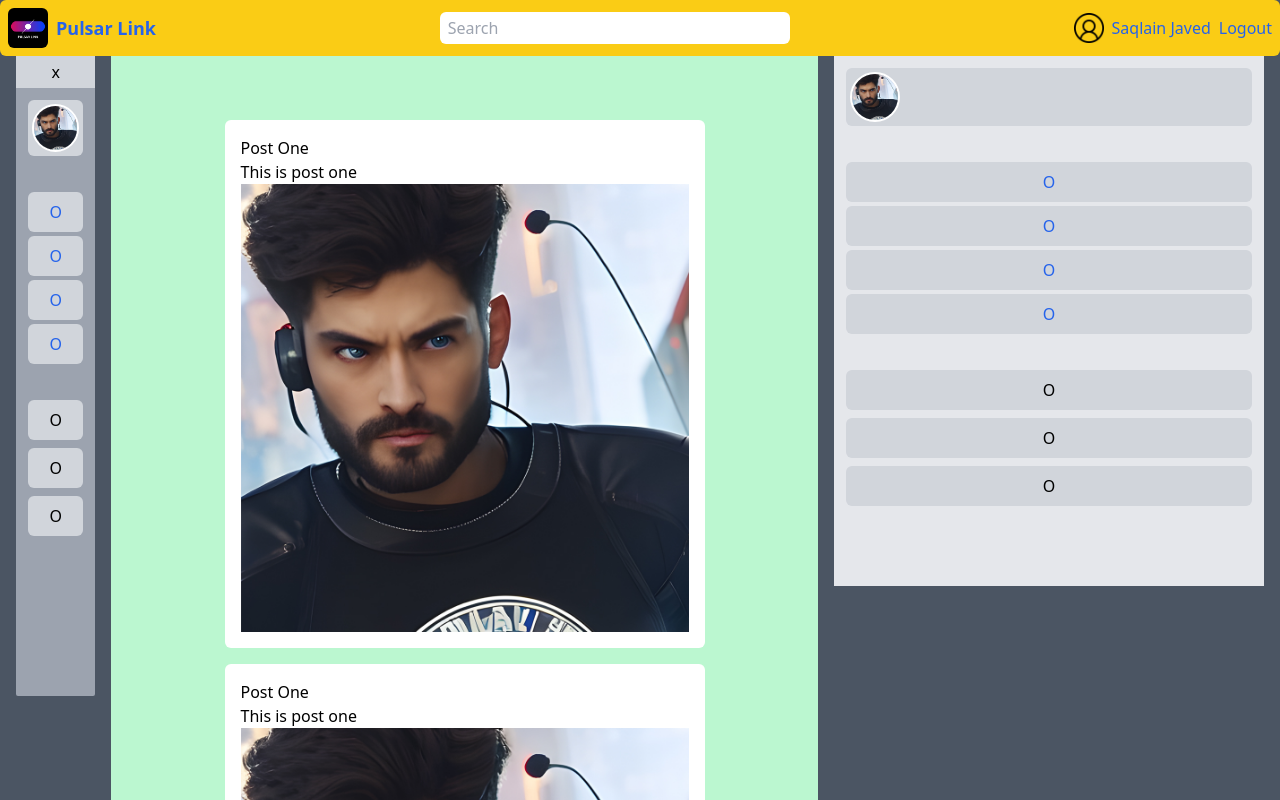
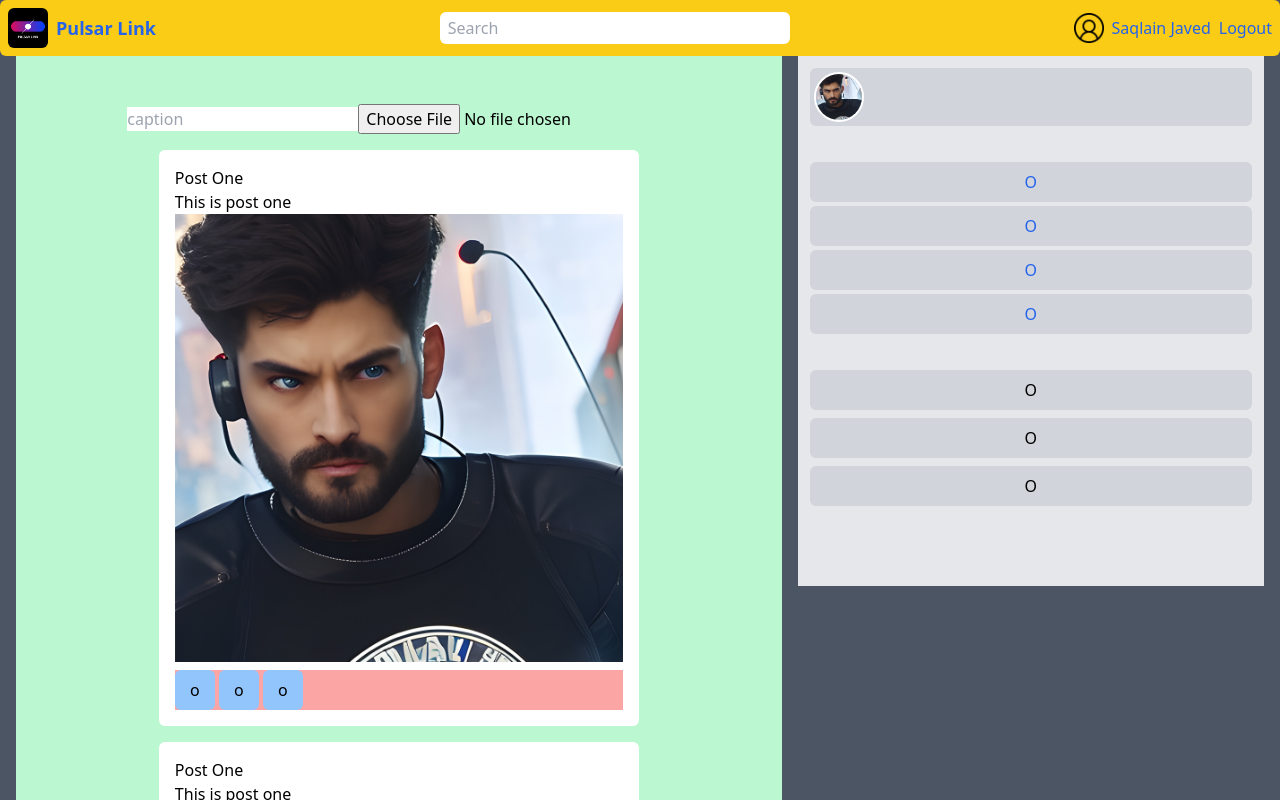
Before and after one commit to saqlain-hub/pulsar-link-clone, a React (Vite) app: page / in a window 1280 px wide. Shown: the top 800 px of the page. Built offline with nearby package versions, Linux system fonts and the light colour scheme; the HTML template or start-up script is replaced by a standard one.

Commit message:
client side rendering working on UI social app

```diff
--- a/src/components/Card.jsx
+++ b/src/components/Card.jsx
@@ -8,6 +8,17 @@ const Card = ({ post }) => {
       <div>
         <img className="" src={post.img} alt="" />
       </div>
+      <div className="flex items-center gap-1 bg-red-300 mt-2">
+        <div className="rounded-md bg-blue-300 h-10 w-10 flex items-center justify-center hover:bg-red-500 cursor-pointer">
+          o
+        </div>
+        <div className="rounded-md bg-blue-300 h-10 w-10 flex items-center justify-center hover:bg-red-500 cursor-pointer">
+          o
+        </div>
+        <div className="rounded-md bg-blue-300 h-10 w-10 flex items-center justify-center hover:bg-red-500 cursor-pointer">
+          o
+        </div>
+      </div>
     </div>
   );
 };
--- a/src/components/ProfileComp.jsx
+++ b/src/components/ProfileComp.jsx
@@ -12,7 +12,7 @@ const ProfileComp = ({ open, setOpen }) => {
           src={userProfile}
           alt=""
         />
-        <h3 className={`${!open && "scale-0"} duration-300 origin-right`}>
+        <h3 className={`${!open && "scale-0"} duration-300 origin-left`}>
           Saqlain Javed
         </h3>
       </div>
--- a/src/components/Sidebar1.jsx
+++ b/src/components/Sidebar1.jsx
@@ -5,7 +5,7 @@ import Interactions from "../components/Interactions";
 const Sidebar1 = ({ open, setOpen }) => {
   return (
     <main
-      className={`w-full p-3  duration-300 origin-left overflow-y-auto overflow-x-hidden`}
+      className={`w-full p-3 duration-300 origin-left overflow-y-auto overflow-x-hidden`}
     >
       <section className="mb-9">
         <ProfileComp open={open} setOpen={setOpen} />
--- a/src/pages/Homepage.jsx
+++ b/src/pages/Homepage.jsx
@@ -3,7 +3,7 @@ import Post from "./Post";
 import UploadPost from "./UploadPost";
 const Homepage = () => {
   return (
-    <main className="relative flex flex-col items-center">
+    <main className="relative flex flex-col items-center min-h-screen">
       <UploadPost />
       <Post />
     </main>
--- a/src/pages/Layout.jsx
+++ b/src/pages/Layout.jsx
@@ -5,33 +5,15 @@ import { useState } from "react";
 const Layout = () => {
   const [open, setOpen] = useState(false);
   return (
-    <div className="container mx-auto">
-      <main className="flex gap-4 px-4">
-        <section
-          className={`rounded-b-sm
-            bg-gray-400 hidden
-            ${!open && "w-[7rem]"}
-            duration-300 origin-left
-            max-h-[80vh]
-            overflow-hidden lg:flex flex-col
-            items-center sticky top-14 w-[30rem]`}
-        >
-          <div
-            onClick={() => setOpen(!open)}
-            className="cursor-pointer w-full text-center py-1 bg-gray-300"
-          >
-            <p>x</p>
-          </div>
-
-          <Sidebar1 open={open} setOpen={setOpen} />
-        </section>
-        <section className="bg-green-200 py-8 w-full lg:w-[80%] md:px-0 px-4">
+    <div className="container mx-auto h-full">
+      <div className="flex gap-4 px-4">
+        <main className="bg-green-200 py-8 w-full lg:w-[80%] md:px-0 px-4">
           <Outlet /> {/**Homepage */}
-        </section>
-        <section className="hidden max-h-[530px] overflow-auto xl:block sticky top-14 w-[38rem] bg-gray-200">
+        </main>
+        <aside className="hidden max-h-[530px] overflow-auto xl:block sticky top-14 w-[38rem] bg-gray-200">
           <Sidebar1 />
-        </section>
-      </main>
+        </aside>
+      </div>
     </div>
   );
 };
--- a/src/pages/UploadPost.jsx
+++ b/src/pages/UploadPost.jsx
@@ -3,7 +3,7 @@ import React from "react";
 const UploadPost = () => {
   return (
     <div className="m-4">
-      <form className="hidden xsm:flex flex-wrap ">
+      <form className="">
         <input type="text" placeholder="caption" />
         <input type="file" />
       </form>
```
